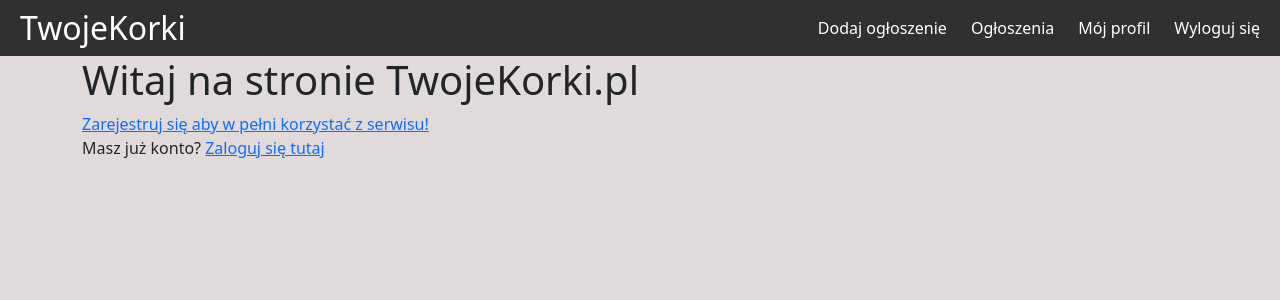
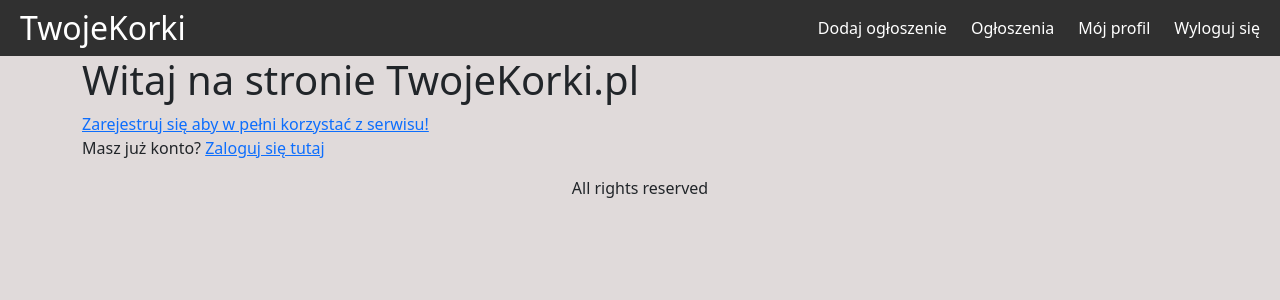
Before and after one commit to Szymon017/TwojeKorki, a React (Create React App) app in the folder client/: page / in a window 1280 px wide. Shown: the top 300 px of the page. Built offline with nearby package versions, Linux system fonts and the light colour scheme; no server answers.

Commit message:
Lekka zmiana appJS dodanie podzialu na header main footer

```diff
--- a/client/src/App.js
+++ b/client/src/App.js
@@ -45,7 +45,10 @@
 
     return <>
         <UserContext.Provider value={{ userData, setUserData }}>
+            <header>
             <Navbar />
+            </header>
+            <main>
             <div className='container'>
                 <Routes>
                     <Route path='/' element={<Home />} />
@@ -56,6 +59,8 @@
                     <Route path='/userProfile' element={<UserProfile/>} />
                 </Routes>
             </div>
+            </main>
+            <footer><div className="text-center">All rights reserved</div></footer>
         </UserContext.Provider>
     </>
 }
```
